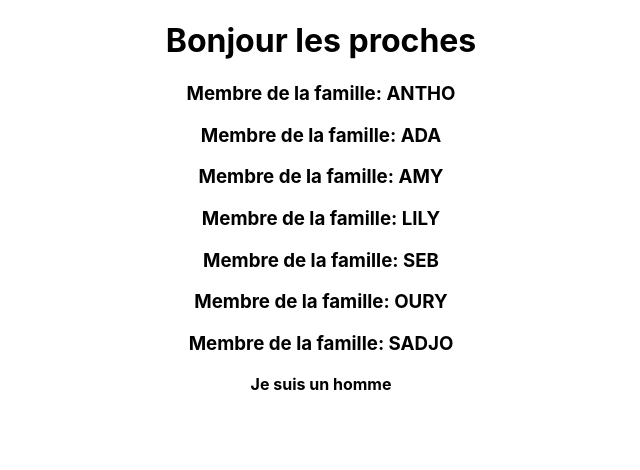
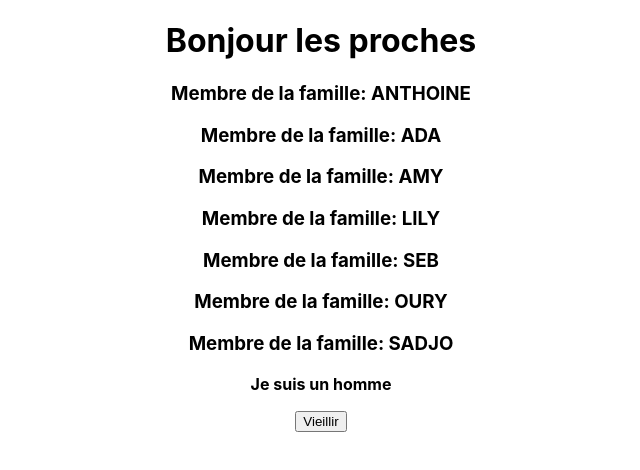
Before and after one commit to adamsbah/projet, a React (Create React App) app: page / in a window 1280 px wide. Shown: the top 470 px of the page, without its empty margins (319-959 px from the left). Built offline with nearby package versions, Linux system fonts and the light colour scheme.

Commit message:
ajout button

```diff
--- a/src/App.js
+++ b/src/App.js
@@ -7,7 +7,7 @@ const famille = {
 
 
   Membre1: {
-    nom: 'antho',
+    nom: 'anthoine',
     age:  18
   },
 
@@ -45,6 +45,8 @@ class  App extends Component {
   state = {
     famille
   }
+  handleClick = () => console.log('click')
+
   render(){
     const {titre} = this.props
     const {famille} = this.state
@@ -62,6 +64,12 @@ class  App extends Component {
         <strong>Je suis un homme</strong>
         </Membre>
         <Button />
+        <button
+        onClick={this.handleClick}
+        >
+        Vieillir
+        </button>
+
 
       </div>
 
```
